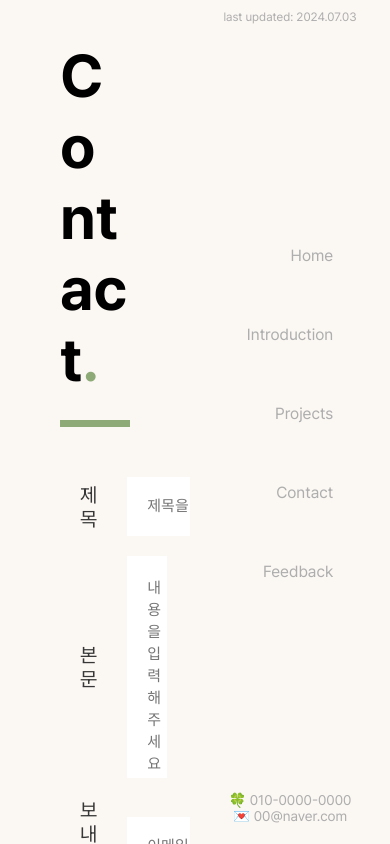
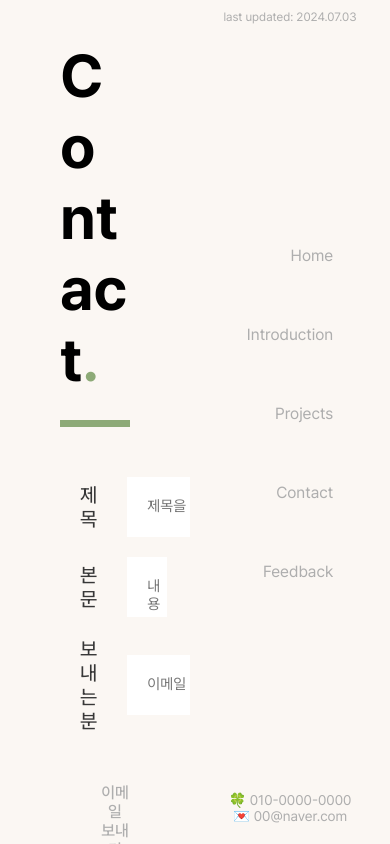
Before and after one commit to vedze/ez-portfolio, a Next.js app: page /contact in a window 390 px wide. Built offline with nearby package versions, Linux system fonts and the light colour scheme.

Commit message:
Design: contact 본문 입력 textarea 반응형 크기로 변경 및 css 개선

```diff
--- a/src/app/contact/contact-content.tsx
+++ b/src/app/contact/contact-content.tsx
@@ -1,7 +1,7 @@
 "use client";
 
 import styles from "@/styles/contents/contactcontent.module.css";
-import { useState } from "react";
+import { useRef, useState } from "react";
 
 export default function ContactContent() {
   const [contactData, setContactData] = useState({
@@ -26,6 +26,16 @@ export default function ContactContent() {
     console.log(contactData);
   };
 
+  const textareaRef = useRef<HTMLTextAreaElement>(null);
+  const handleResizeHeight = () => {
+    if (textareaRef.current) {
+      textareaRef.current.style.height = "auto";
+      textareaRef.current.style.height = `${
+        textareaRef.current.scrollHeight - 40
+      }px`;
+    }
+  };
+
   return (
     <form onSubmit={handleSubmit} className={styles.contactContent}>
       <div className={styles.contentGroup}>
@@ -44,7 +54,9 @@ export default function ContactContent() {
           name="text"
           placeholder="내용을 입력해주세요"
           onChange={handleChange}
-          className={styles.autosizeTextarea}
+          onInput={handleResizeHeight}
+          ref={textareaRef}
+          rows={1}
         />
       </div>
 
--- a/src/styles/contents/contactcontent.module.css
+++ b/src/styles/contents/contactcontent.module.css
@@ -1,7 +1,7 @@
 .contactContent {
   width: 100%;
   max-width: 800px;
-  margin: auto;
+  margin: auto 0;
   padding: 20px;
   text-align: center;
 }
@@ -18,7 +18,7 @@
   width: 80px;
   margin-right: 30px;
   font-size: 20px;
-  font-weight: 400;
+  font-weight: 450;
   color: #373737;
 }
 
@@ -28,17 +28,20 @@
   padding: 20px;
   border: none;
   font-size: 15px;
+  font-family: var(--font-pretendard);
   border-bottom: 2px solid transparent;
+  /* background-color: #fbf7f3; */
 
   &:focus {
     outline: none;
     border-bottom-color: #8daa77;
+    transition: border-bottom-color 0.25s ease;
   }
 }
 
 .contentGroup textarea {
-  height: 180px;
   resize: none;
+  /* height: 200px; */
 }
 
 .submit {
@@ -50,6 +53,8 @@
 
   font-size: 16px;
   font-weight: 500;
+  font-family: var(--font-pretendard);
+
   color: #aeaeae;
   background-color: #fbf7f3;
 
--- a/src/styles/contents/projectscontent.module.css
+++ b/src/styles/contents/projectscontent.module.css
@@ -15,7 +15,7 @@
 
 /* type */
 .titleSection div {
-  font-size: 25px;
+  font-size: 20px;
   font-weight: 400;
 }
 
```
